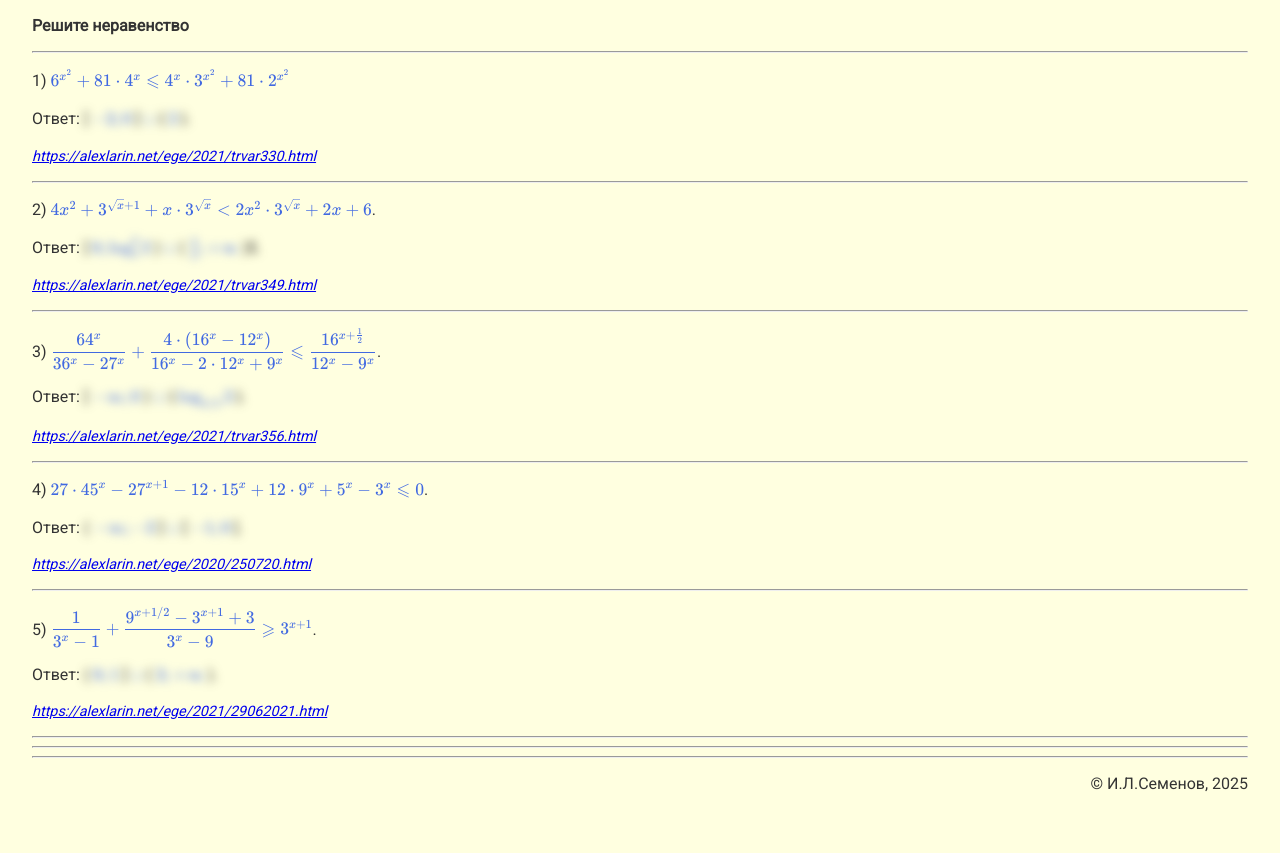
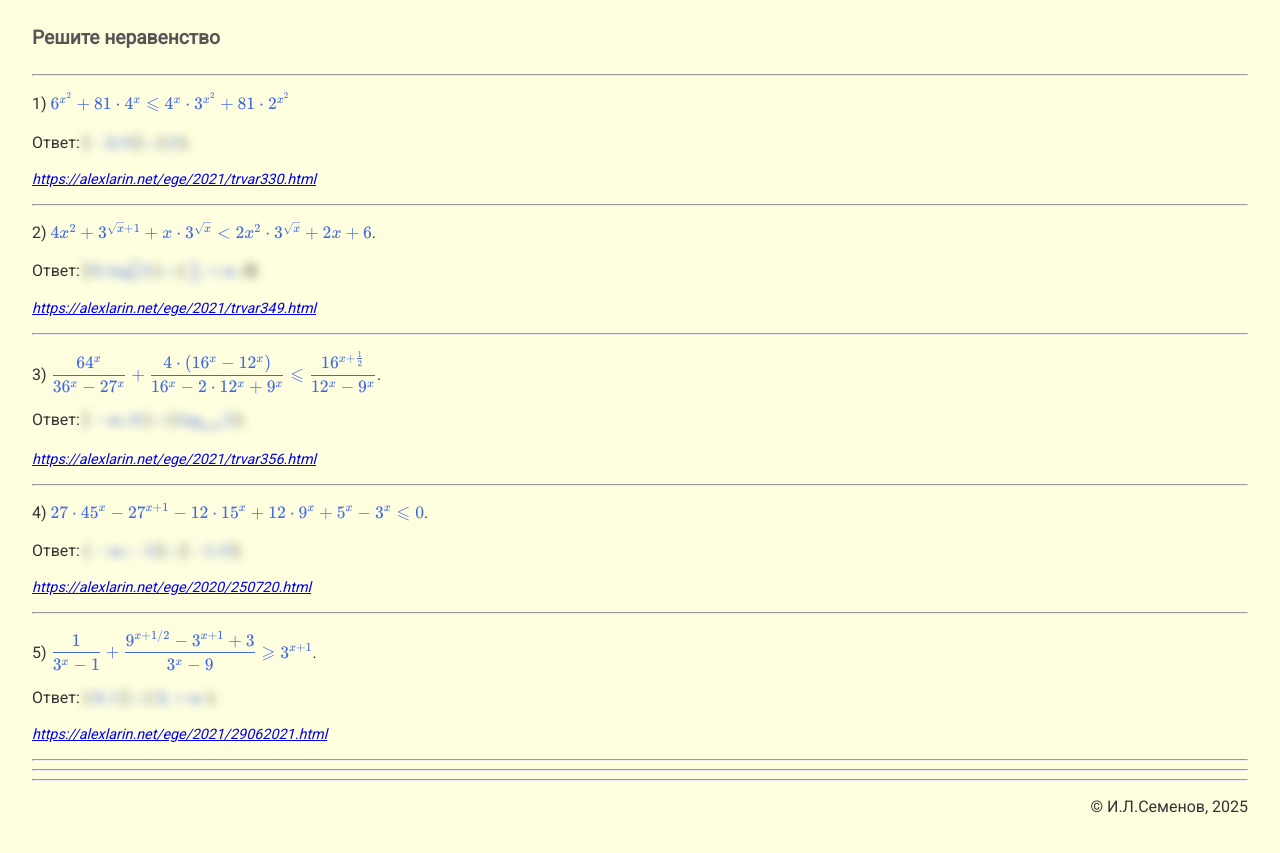
Before and after one commit to igorlsemenov/math, a Jekyll site: the page built from алгебра/егэ/нер-ва/1.md, in a window 1280 px wide. Shown: the top 853 px of the page. Built offline with Jekyll 4.4.1, drawn with Linux system fonts in a browser that asks for light colours.

Commit message:
Update 1.md

```diff
--- a/алгебра/егэ/нер-ва/1.md
+++ b/алгебра/егэ/нер-ва/1.md
@@ -4,7 +4,7 @@ title: Решите неравенство
 render_with_liquid: false
 ---
 
-**Решите неравенство**
+#### Решите неравенство
 
 --- ---
 
```
